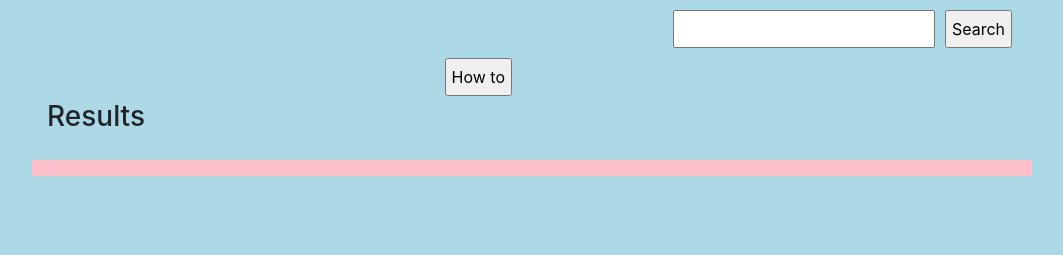
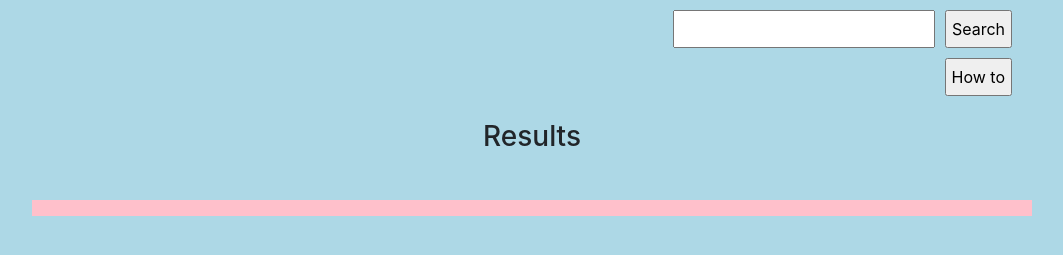
Before and after one commit to SaltMeister/weatherApp, a plain HTML site: page index.html in a window 1280 px wide. Shown: the part 87-342 px from the top of the page, without its empty margins (108-1171 px from the left). Drawn offline with nearby package versions, Linux system fonts and the light colour scheme.

Commit message:
moved how to button and results button

```diff
--- a/css/style.css
+++ b/css/style.css
@@ -1,7 +1,8 @@
-h1{
+h1, h3{
     text-align: center;
     padding: 20px;
 }
+
 button, input {
     float:right;
     margin: 5px;
--- a/index.html
+++ b/index.html
@@ -22,7 +22,7 @@
                 </div>
             </div>
             <div class="row">
-                <div class="col-md-6" id="instruction">
+                <div class="col-md-12" id="instruction">
                     <button id="help">How to</button>
                     <h6 id="info">To get the weather, you must insert the zip code of the area to get an accurate weather reading. You can use regular city names but it isn't as accurate.</h6>
                 </div>
```
